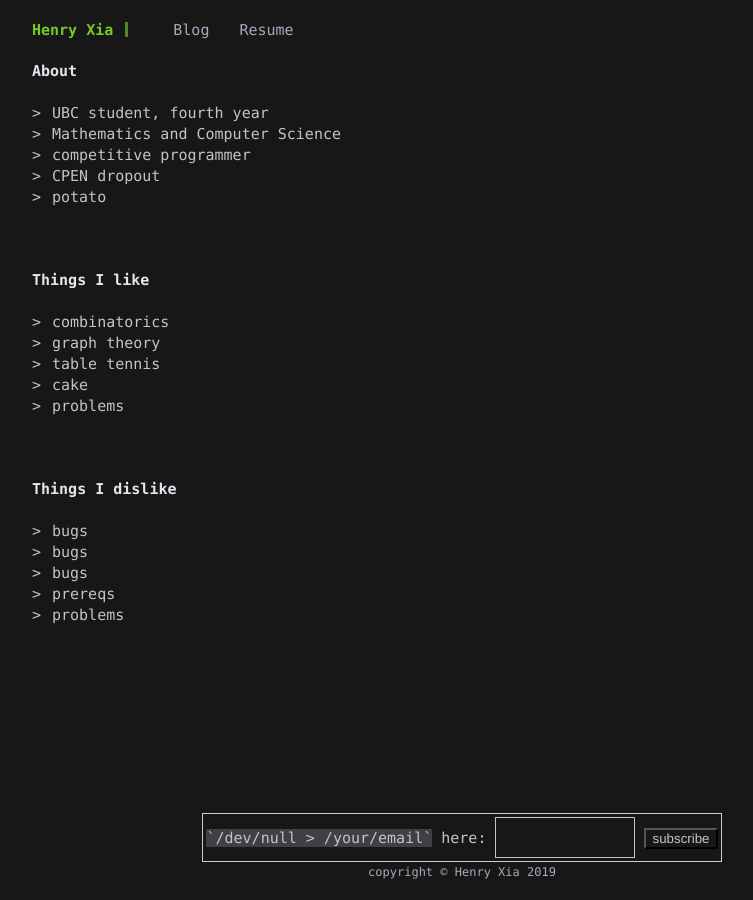
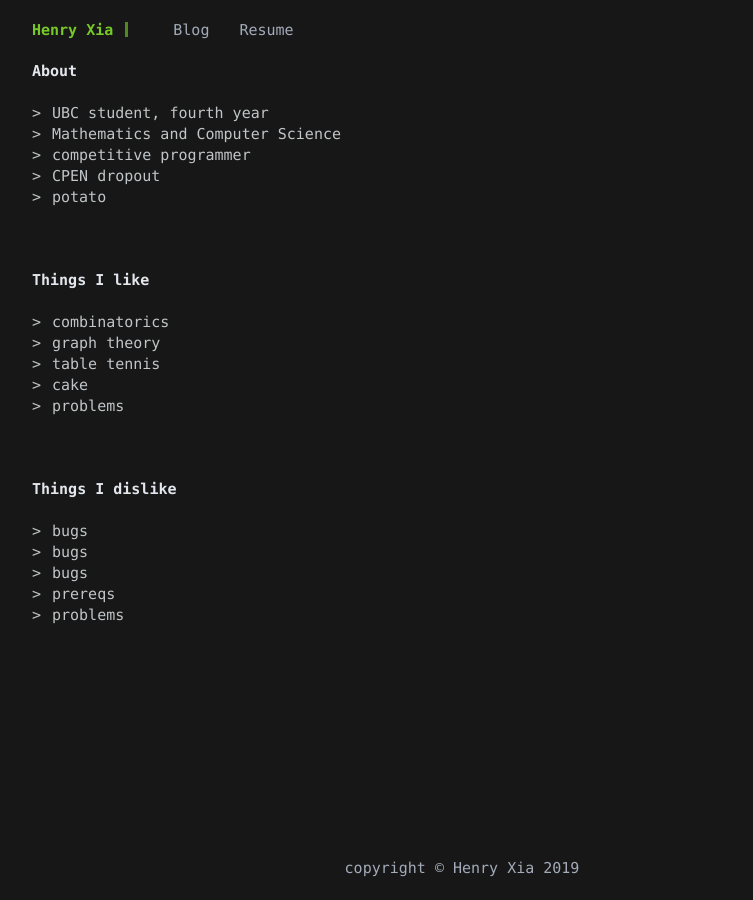
Before and after one commit to ehnryx/ehnryx.github.io, a Jekyll site: the page built from index.md, in a window 1280 px wide. Shown: the whole page, without its empty margins (178-931 px from the left). Built offline with Jekyll 4.4.1, drawn with Linux system fonts in a browser that asks for light colours.

Commit message:
go to sleep

```diff
--- a/_includes/footer.html
+++ b/_includes/footer.html
@@ -1,4 +1,5 @@
 <div class="container terminal-footer">
-	{% include subscribe.html %}
-	<p>copyright &copy; Henry Xia 2019</p>
+	<p style="font-size=calc(var(--global-font-size)*0.8);">
+		copyright &copy; Henry Xia 2019
+	</p>
 </div>
--- a/_includes/subscribe.html
+++ b/_includes/subscribe.html
@@ -1,3 +1,4 @@
+<div class="container terminal-footer">
 	<form style="border:1px solid #ccc;padding:3px;text-align:center;" action="https://feedburner.google.com/fb/a/mailverify" method="post" target="popupwindow" onsubmit="window.open('https://feedburner.google.com/fb/a/mailverify?uri=HenryX', 'popupwindow', 'scrollbars=yes,width=550,height=520');return true">
 		<code>/dev/null &gt; /your/email</code> here:
 		<input type="text" style="width:140px" name="email"/>
@@ -5,3 +6,7 @@
 		<input type="hidden" name="loc" value="en_US"/>
 		<input type="submit" value="subscribe" />
 	</form>
+	<p style="font-size=calc(var(--global-font-size)*0.8);">
+		copyright &copy; Henry Xia 2019
+	</p>
+</div>
--- a/_layouts/post.html
+++ b/_layouts/post.html
@@ -16,7 +16,7 @@
 			</div>
 		</div>
 
-		{% include footer.html %}
+		{% include subscribe.html %}
 	</body>
 
 </html>
--- a/css/terminal.css
+++ b/css/terminal.css
@@ -97,15 +97,10 @@ header.terminal-header::after {
   font-size: var(--global-font-size);
   font-style: normal;
   font-family: var(--font-stack);
-  color: var(--font-color);
+  color: var(--secondary-color);
   text-align: center;
   padding-top: 6px;
   padding-bottom: 6px;
-}
-
-.terminal-footer p {
-  font-size: calc(var(--global-font-size) * 0.8);
-  color: var(--secondary-color);
 }
 
 h1,
```
Lines whose indentation alone changed are shown as unchanged.
